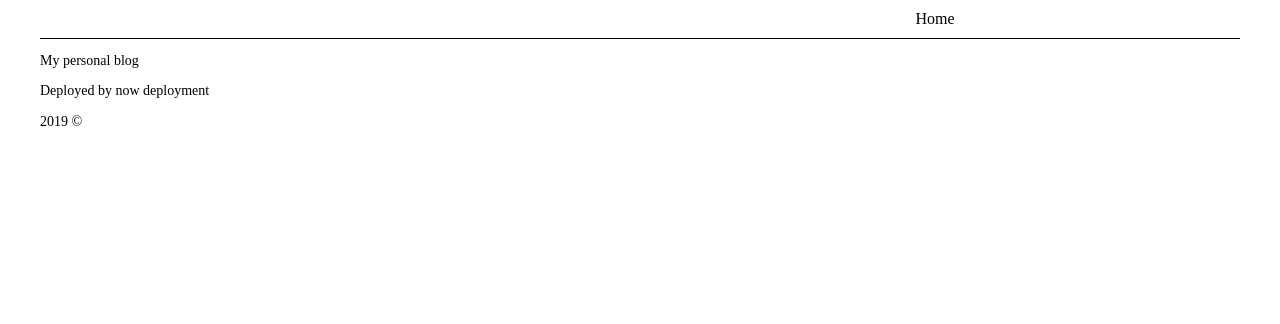
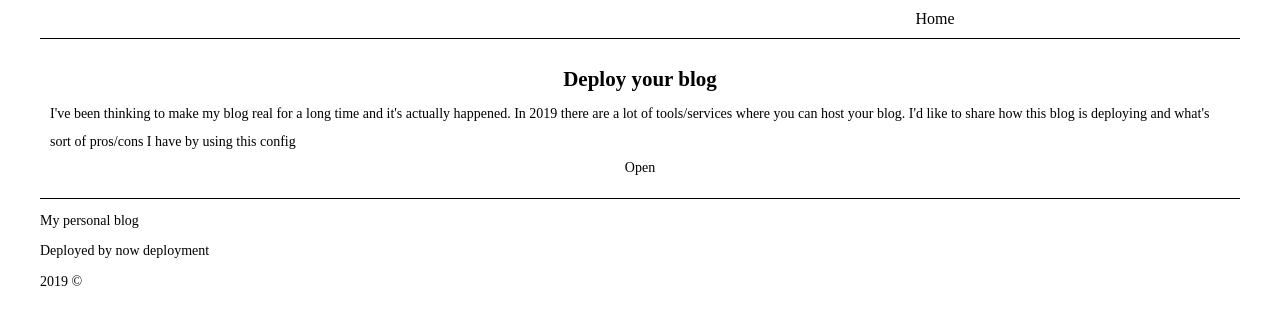
Before and after one commit to vitaliimelnychuk/blog, a Next.js app: page / in a window 1280 px wide. Shown: the top 324 px of the page. Built offline with nearby package versions, Linux system fonts and the light colour scheme.

Commit message:
add first post

```diff
--- /dev/null
+++ b/components/Post.tsx
@@ -0,0 +1,32 @@
+
+interface IPostProps {
+  title: string;
+  description: string;
+  url: string
+}
+
+function Post({ title, description, url }: IPostProps) {
+  return <div className="container">
+    <h2>{title}</h2>
+    <p className="description">{description}</p>
+    <p><a href={url}>Open</a></p>
+    <style jsx>{`
+    .container {
+        display: grid;
+        grid-auto-rows: 40px;
+        grid-template-rows: auto;
+        grid-template-columns: 1fr;
+        grid-gap: 0px;
+        justify-items: center;
+        align-items: center;
+        padding: 10px;
+        border-bottom: 1px solid black;
+      }
+      .container .description {
+        line-height: 2em;
+      }
+    `}</style>
+  </div>;
+}
+
+export default Post;
--- a/pages/index.tsx
+++ b/pages/index.tsx
@@ -1,8 +1,19 @@
 import Layout from '../components/Layout'
+import Post from '../components/Post'
 
 const Home = () => (
   <Layout >
     <div>
+      <div className="posts">
+        <Post
+          title='Deploy your blog'
+          description={`
+          I've been thinking to make my blog real for a long time and it's actually happened.
+          In 2019 there are a lot of tools/services where you can host  your blog.
+          I'd like to share how this blog is deploying and what's sort of pros/cons I have by using this config
+          `}
+          url='/posts/2019-12-17-deploy-your-blog' />
+      </div>
       <p>My personal blog</p>
       <p>Deployed by now deployment</p>
       <p>2019 ©</p>
```
